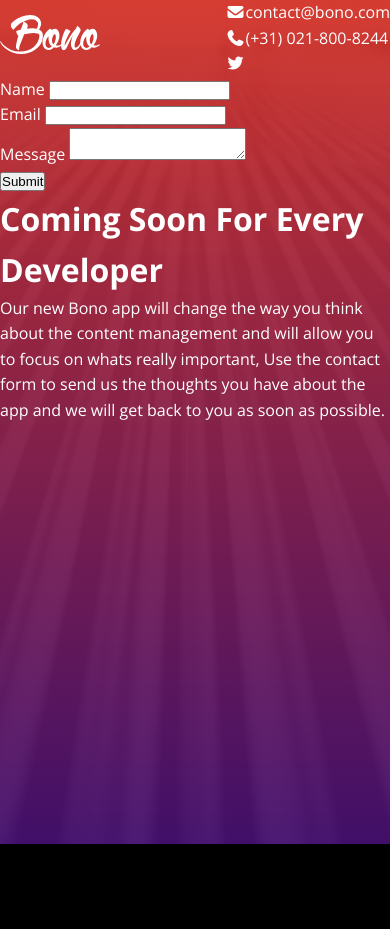
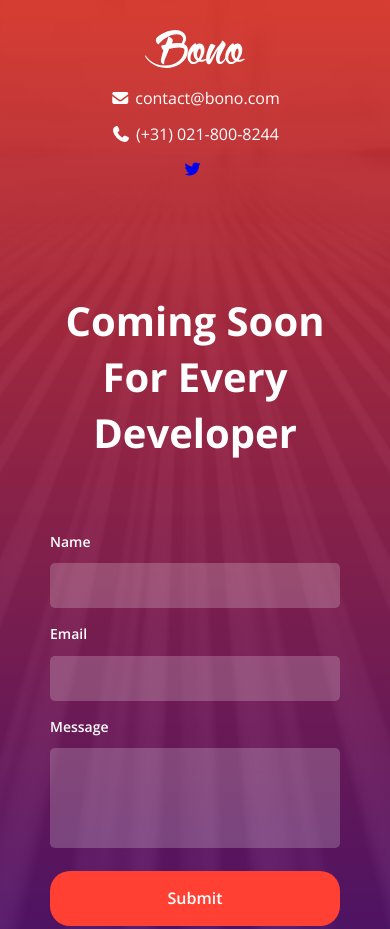
Before and after one commit to Arbaz-20/HTML-and-CSS-Projects, a plain HTML site: page Landing Page Project/index.html in a window 390 px wide. Shown: the top 929 px of the page. Before the commit the page ends 844 px from the top, so only its background shows below. Drawn offline with nearby package versions, Linux system fonts and the light colour scheme.

Commit message:
completed the landing page project

```diff
--- a/Landing Page Project/css/index.css
+++ b/Landing Page Project/css/index.css
@@ -12,21 +12,170 @@
 }
 
 .wrapper{
-    height: 100vh;
     background: linear-gradient(
         to bottom,
         rgba(255,64,50,0.8),
         rgba(71,17,116,0.9)
     ),
-    url('../assets/background.jpg') no-repeat center center;
+    url('../assets/background.jpg') no-repeat center center/cover;
+    height: 100vh;
 }
 
 .header{
     display: flex;
     justify-content: space-between;
     align-items: center;
+    padding: 30px;
 }
 
 .header .logo{
     width: 100px;
 }
+
+.header .header-right {
+    display: flex;
+    align-items: center;
+    gap: 25px;
+}
+
+.header .header-right i{
+    cursor: pointer;
+    margin-right: 5px;
+}
+
+.header .header-right a:hover{
+    color: white;
+}
+
+/* main content */
+
+.main-content{
+    display: flex;
+    gap: 50px;
+    max-width: 1100px;
+    margin : 100px auto;
+    justify-content: center;
+    align-items: start;
+    padding-bottom: 40px;
+}
+
+.main-content form{
+    flex: 1;
+}
+
+.main-content .text-container{
+    flex: 1;
+}
+
+/* Froms */
+
+.form-group{
+    margin-bottom: 15px;
+}
+
+.form-group label{
+    display: block;
+    margin-bottom: 10px;
+    font-size: 14px;
+    font-weight: 600;
+}
+
+.form-group input, .form-group textarea{
+    width: 100%;
+    padding: 15px;
+    border: 0;
+    border-radius: 5px;
+    background: rgba(255,255,255,0.2);
+    color: white;
+    outline: 0;
+}
+
+.form-group textarea{
+    resize: none;
+    height: 100px;
+}
+
+/* Button */
+
+.btn{
+    display: block;
+    padding: 15px 20px;
+    border-radius: 20px;
+    width: 100%;
+    border: 0;
+    background-color: #ff4032;
+    color: white;
+    font-size: 16px;
+    font-weight: 600;
+    cursor: pointer;
+    text-align: center;
+}
+
+.btn:hover{
+    background-color: #ff5c4d;
+}
+
+/* Text container */
+
+.text-container h1{
+    font-size: 50px;
+    margin: 50px 0 20px;
+    line-height: 1.2;
+}
+
+.text-container {
+    font-size: 18px;
+}
+
+/* Media Queries for the mobile view*/
+@media (max-width:768px) {
+
+    .header {
+        padding: 30px 10px 10px;
+    }
+
+    .wrapper{
+        height: auto;
+        padding-bottom: 50px;
+    }
+
+    .header ,
+    .header .header-right{
+        flex-direction: column;
+        gap:10px;
+    }
+
+    .main-content{
+        flex-direction: column-reverse;
+        justify-content: start;
+        margin: auto;
+        padding: 50px;
+    }
+
+    .main-content p{
+        display: none;
+    }
+
+    .main-content h1{
+        font-size: 40px;
+        text-align: center;
+        line-height: 1.4;
+    }
+
+    .main-content form ,
+    .main-content .text-container{
+        width: 100%;
+    }
+}
+
+
+@media (max-height:500px) {
+    .main-content{
+        margin: 0 auto;
+    }
+
+    .main-content h1{
+        font-size: 40px;
+    }
+
+}
--- a/Landing Page Project/index.html
+++ b/Landing Page Project/index.html
@@ -18,10 +18,9 @@
                 <div class="header-right">
                     <div><i class="fas fa-envelope"></i>contact@bono.com</div>
                     <div><i class="fas fa-phone"></i>(+31) 021-800-8244</div>
-                    <i class="fa-brands fa-twitter"></i>
+                    <a href="hhtps://www.x.com"><i class="fa-brands fa-twitter"></i></a>
                 </div>
             </header>
-
             <main class="main-content">
                 <form>
                     <div class="form-group">
@@ -36,8 +35,8 @@
                         <label for="message">Message</label>
                         <textarea name="message" id="message" required></textarea>
                     </div>
-                    <div class="form-group">
-                        <button type="submit">Submit</button>
+                    <div class="btn">
+                        Submit
                     </div>
                 </form>
                 <div class="text-container">
```
